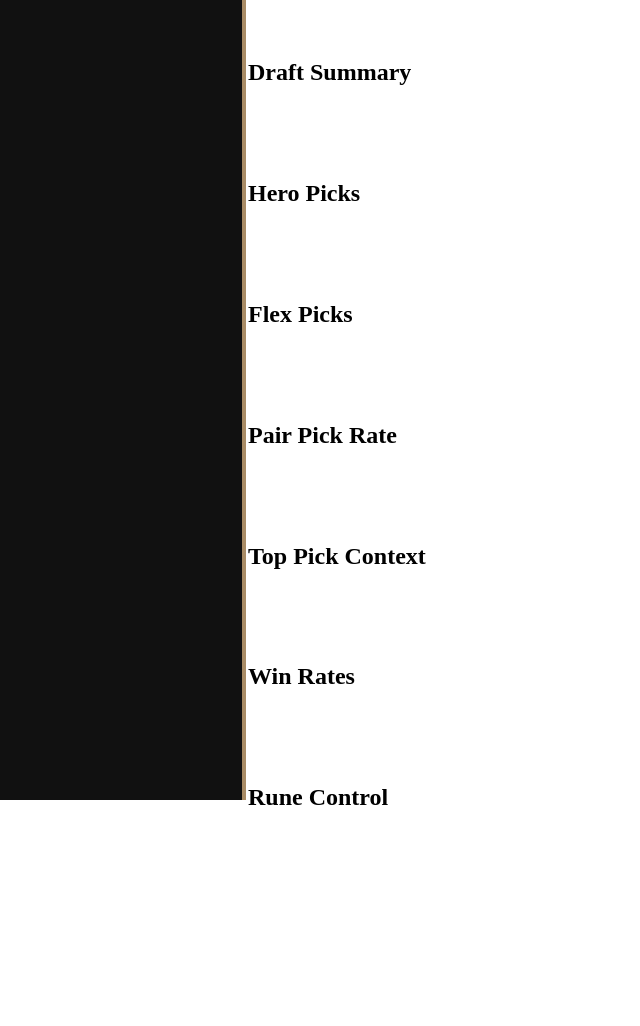
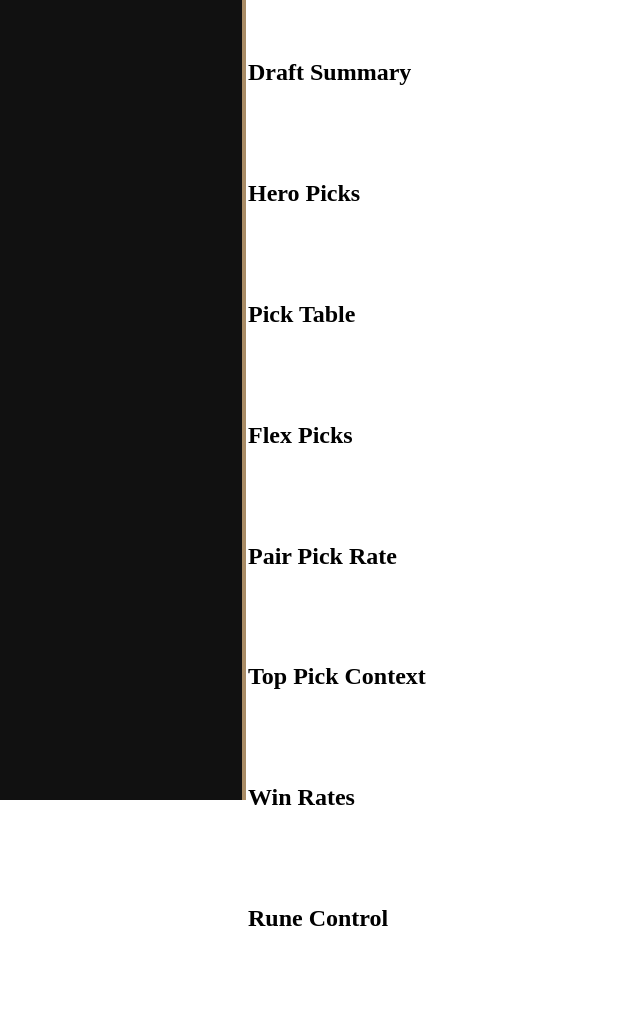
Before and after one commit to DrCognito/StaticAnalysisWeb, a Flask app: template templates/plots/summary.j2 in a window 1280 px wide. Shown: the whole page, without its empty margins (0-640 px from the left). Before the commit the page ends 805 px from the top, so only its background shows below. Run offline with Flask 2, Linux system fonts and the light colour scheme; the template is opened without the code that fills it, so the values that code supplies are empty.

Commit message:
Add pick_table to summary plot and template.

```diff
--- a/app.py
+++ b/app.py
@@ -184,6 +184,10 @@ def get_team_summary(team, dataset="default", postfix="") -> dict:
         summary_dict["pick_context"] = url_path(data.get(f"plot_pick_context{postfix}"))
         summary_dict["win_rate"] = url_path(data.get(f"plot_win_rate{postfix}"))
         summary_dict["rune"] = url_path(data.get(f"plot_rune_control{postfix}"))
+        if postfix == "":
+            summary_dict["pick_table"] = url_path(data.get("plot_picktables", None))
+        else:
+            summary_dict["pick_table"] = None
 
         return summary_dict
 
--- a/templates/plots/summary.j2
+++ b/templates/plots/summary.j2
@@ -7,6 +7,10 @@
 {% if summary["hero_picks"] is not none %}
     <h2>Hero Picks<h2><br>
     <img class='img-fit' src={{summary["hero_picks"]}}><br>
+{% endif %}
+{% if summary["pick_table"] is not none %}
+    <h2>Pick Table<h2><br>
+    <img class='img-fit' src={{summary["pick_table"]}}><br>
 {% endif %}
 {% if summary["hero_flex"] is not none %}
     <h2>Flex Picks<h2><br>
```
